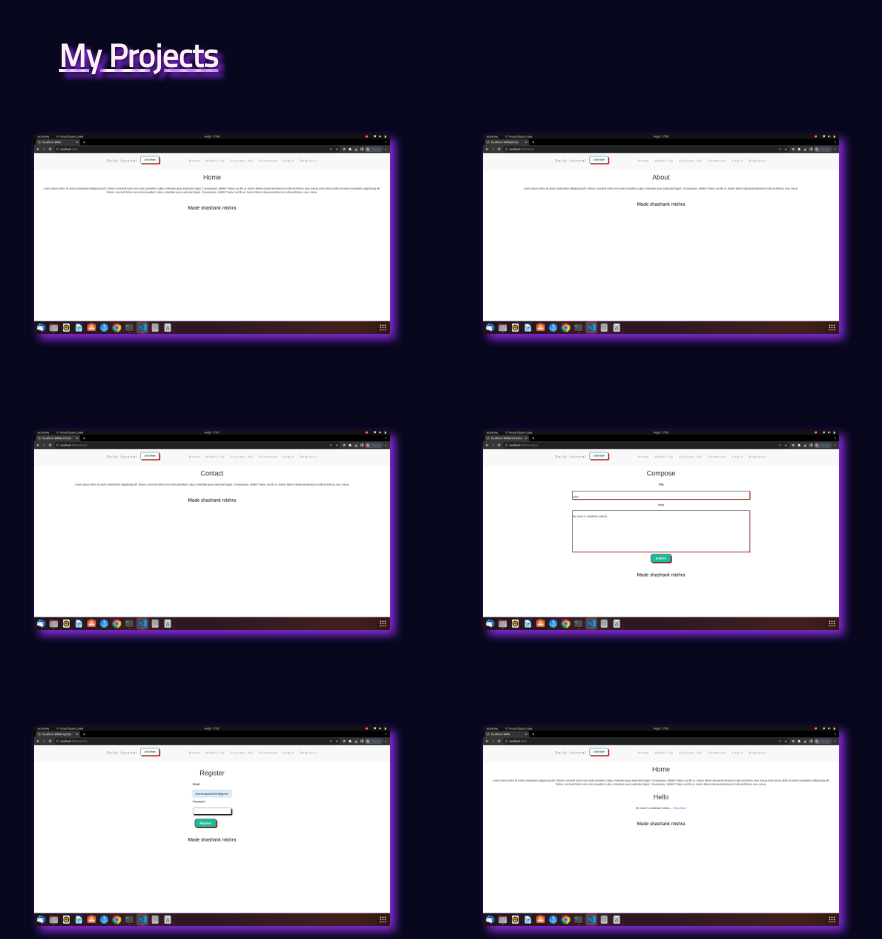
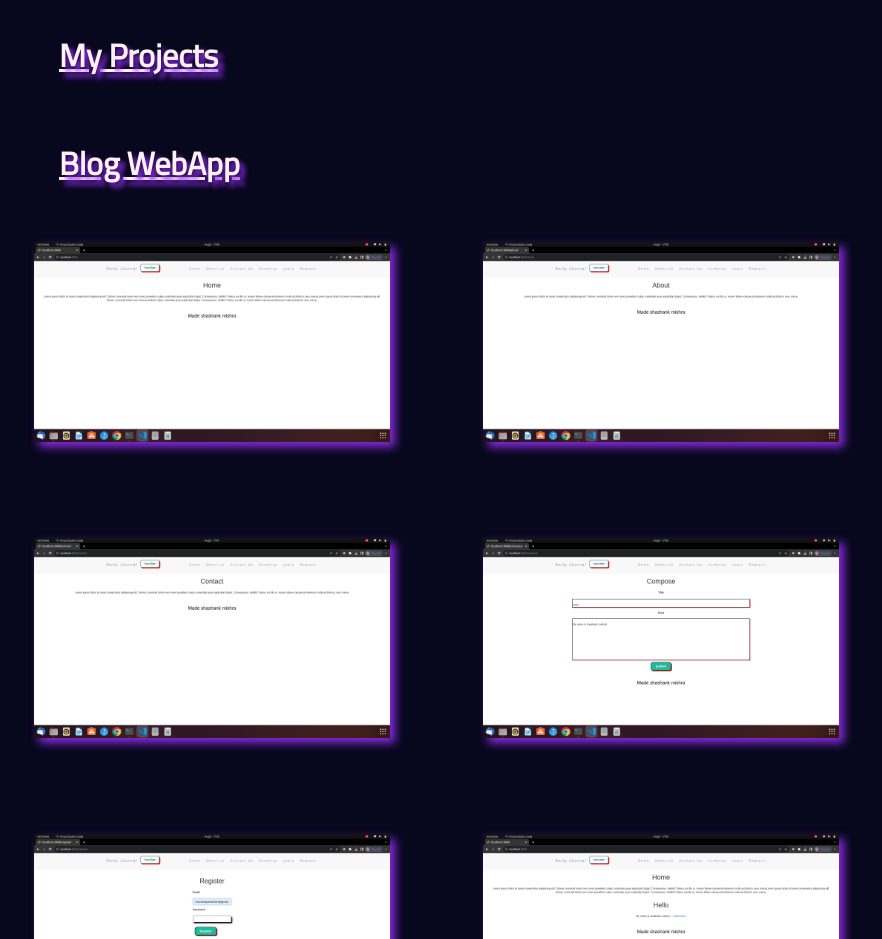
Before and after one commit to ShashankMishra09/My-Portfolio, a plain HTML site: page index.html in a window 1280 px wide. Shown: the part 2360-3299 px from the top of the page, without its empty margins (11-893 px from the left). Drawn offline with nearby package versions, Linux system fonts and the light colour scheme.

Commit message:
some changes in html and css

```diff
--- a/index.html
+++ b/index.html
@@ -67,6 +67,7 @@
         <hr>
         <h2>My Projects</h2>
         <section class="projects">
+            <h4>Blog WebApp</h4>
             <div class="blog">
                 <img class="pic1" src="/styles/projectimg/blog/home_before.png" alt="">
                 <img class="pic2" src="/styles/projectimg/blog/about.png" alt="">
--- a/styles/style.css
+++ b/styles/style.css
@@ -15,7 +15,7 @@ header h1{
     text-shadow: 5px 5px 5px blueviolet;
 
 }
-h2{
+h2,h4{
     font-size: 2rem;
     text-shadow: 5px 5px 5px blueviolet;
     /* text-align: center; */
```
